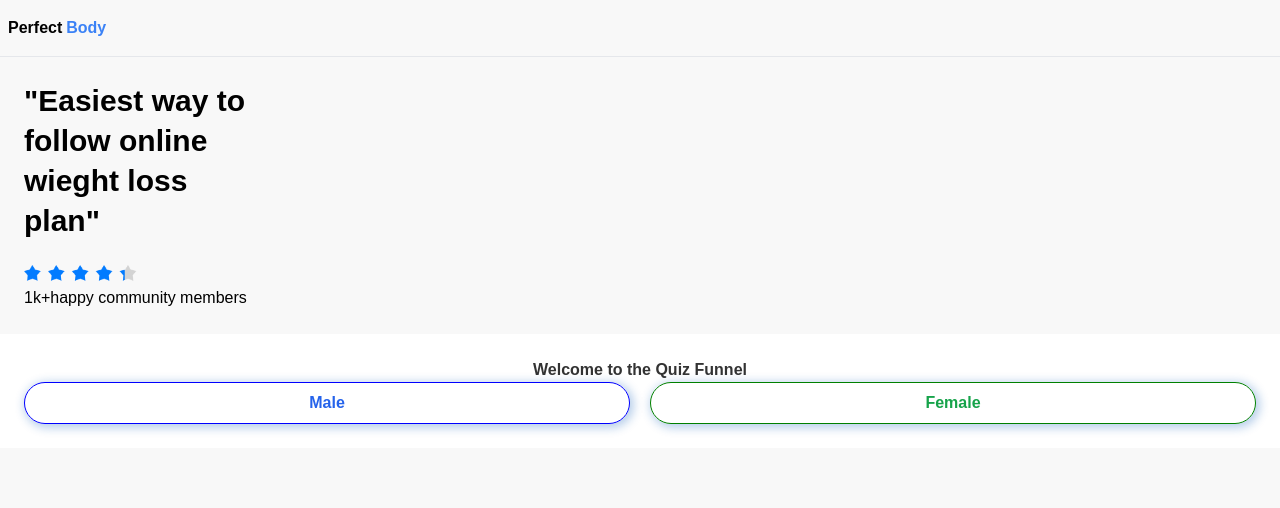
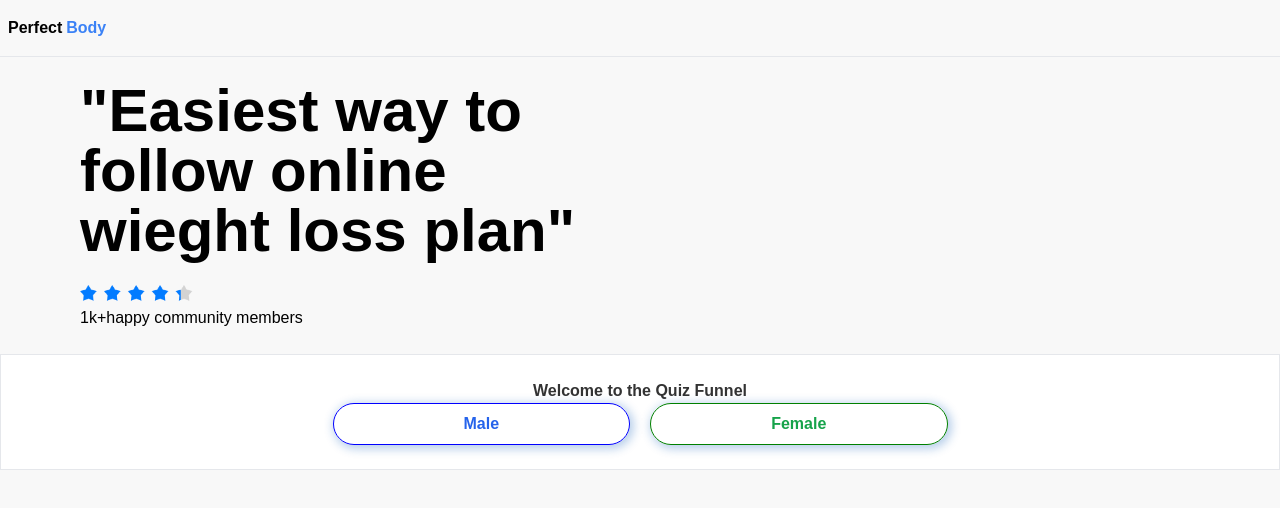
Before and after one commit to SnowzyTech/Mainquiz, a plain HTML site: page index.html in a window 1280 px wide. Drawn offline with nearby package versions, Linux system fonts and the light colour scheme.

Commit message:
resposiveness/littlechanges

```diff
--- a/index.html
+++ b/index.html
@@ -14,9 +14,9 @@
         <p class="text-blue-500">Body</p>
       </h6>
     </nav>
-    <div class="p-6">
-      <div class="flex gap-5 flex-col">
-        <p class="w-60 font-bold text-3xl leading-10">
+    <div class="p-6 lg:px-20">
+      <div class="flex gap-5 flex-col ">
+        <p class="w-1/2 font-bold md:text-[40px] lg:text-[60px]  text-3xl leading-relaxed lg:leading-none ">
           "Easiest way to follow online wieght loss plan"
         </p>
 
@@ -27,13 +27,13 @@
 
       </div>
     </div>
-      <div class="bg-white px-6 py-6 flex flex-col item-center justify-center">
+      <div class="bg-white px-6 py-6 flex flex-col w-full items-center justify-center border">
         <h1 class="font-bold">Welcome to the Quiz Funnel</h1>
-        <div class="flex gap-5  item-center justify-center">
-            <button id="maleBtn" class="border font-bold px-10 py-2 rounded-full text-blue-600 w-full male">Male</button>
-            <button id="femaleBtn" class="border font-bold px-10 py-2 rounded-full text-green-600 w-full female">Female</button>
+        <div id="questionsContainer" class="flex justify-center"></div>
+        <div class="flex gap-5  w-1/2">
+            <button id="maleBtn" class="border font-bold px-10 py-2 rounded-full text-blue-600 w-full  male">Male</button>
+            <button id="femaleBtn" class="border font-bold px-10 py-2 rounded-full text-green-600 w-full  female">Female</button>
         </div>
-        <div id="questionsContainer"></div>
       </div>
 
     <script src="app.js"></script>
--- a/style.css
+++ b/style.css
@@ -52,6 +52,7 @@ button {
 }
 .question {
   margin: 60px 0px;
+
 }
 
 .question-heading{
```
